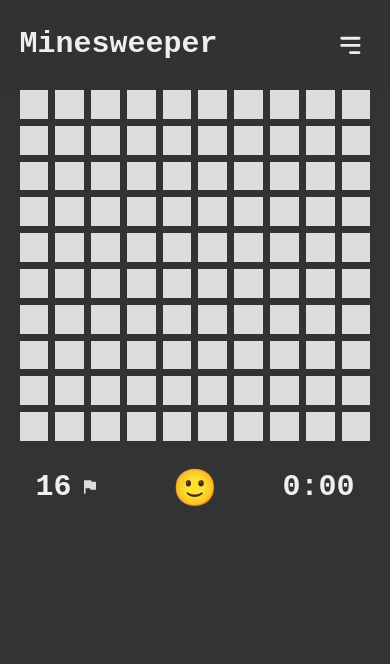
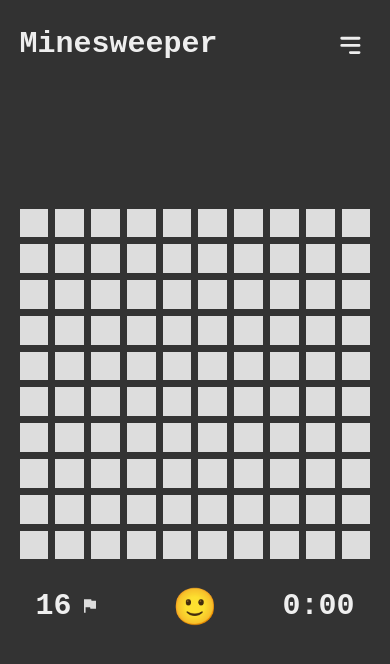
Before and after one commit to arielbk/minesweeper, a React (Create React App) app: page / in a window 390 px wide. Shown: the top 664 px of the page. Built offline with nearby package versions, Linux system fonts and the light colour scheme.

Commit message:
feat: vertically center game for mobile view

```diff
--- a/src/App.tsx
+++ b/src/App.tsx
@@ -6,14 +6,27 @@
 import Controls from './components/Controls';
 import { GameProvider } from './contexts/GameContext';
 
-export const responsiveWidth = "min(90vw, 73vh)";
+export const responsiveWidth = 'min(90vw, 73vh)';
 
 const App: React.FC = () => {
   return (
     <GridProvider>
       <GameProvider>
         <Header />
-        <Flex mx="auto" mt="90px" width={responsiveWidth} userSelect="none">
+        <Flex
+          mx="auto"
+          mt="90px"
+          width={responsiveWidth}
+          userSelect="none"
+          height="calc(100vh - 90px)"
+          // vertically center the game content for mobile view
+          sx={{
+            '@media(max-width: 600px)': {
+              alignItems: 'center',
+              marginTop: 45,
+            },
+          }}
+        >
           <Box>
             <Grid />
             <Controls />
```
